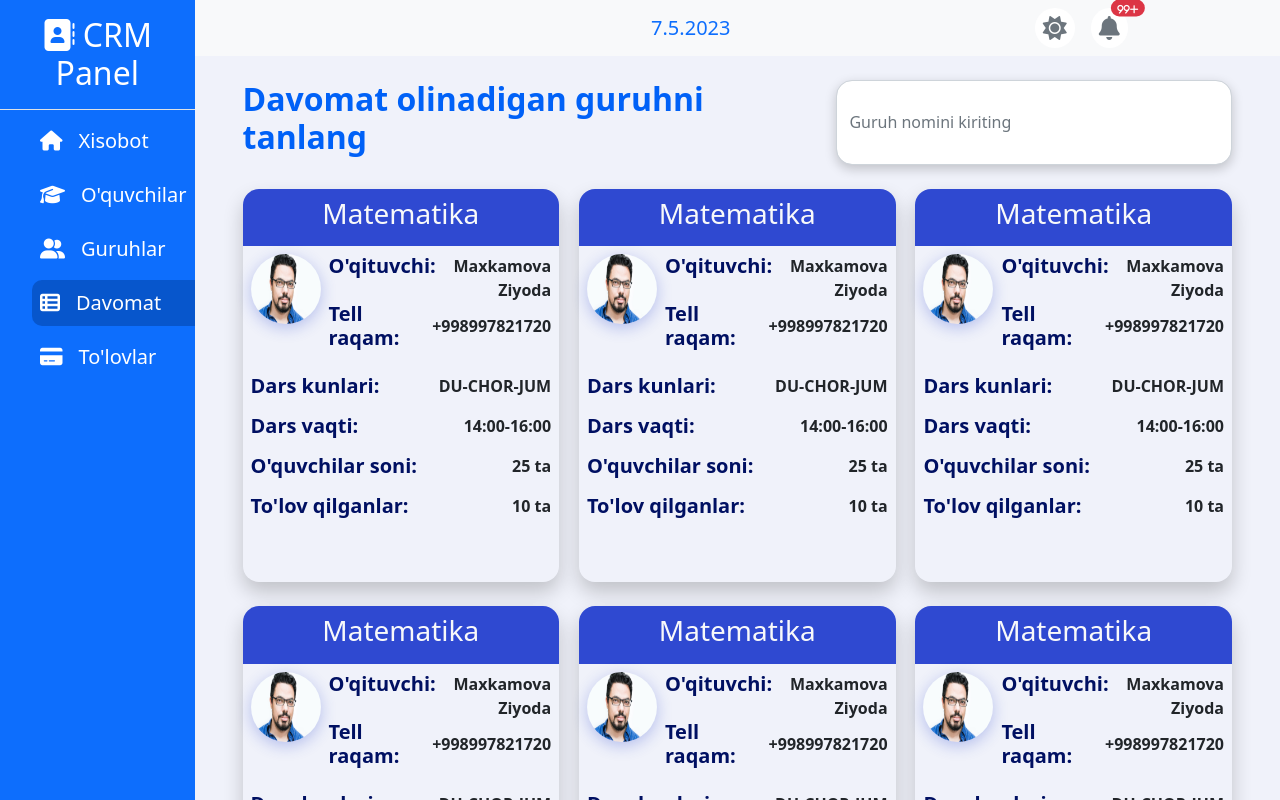
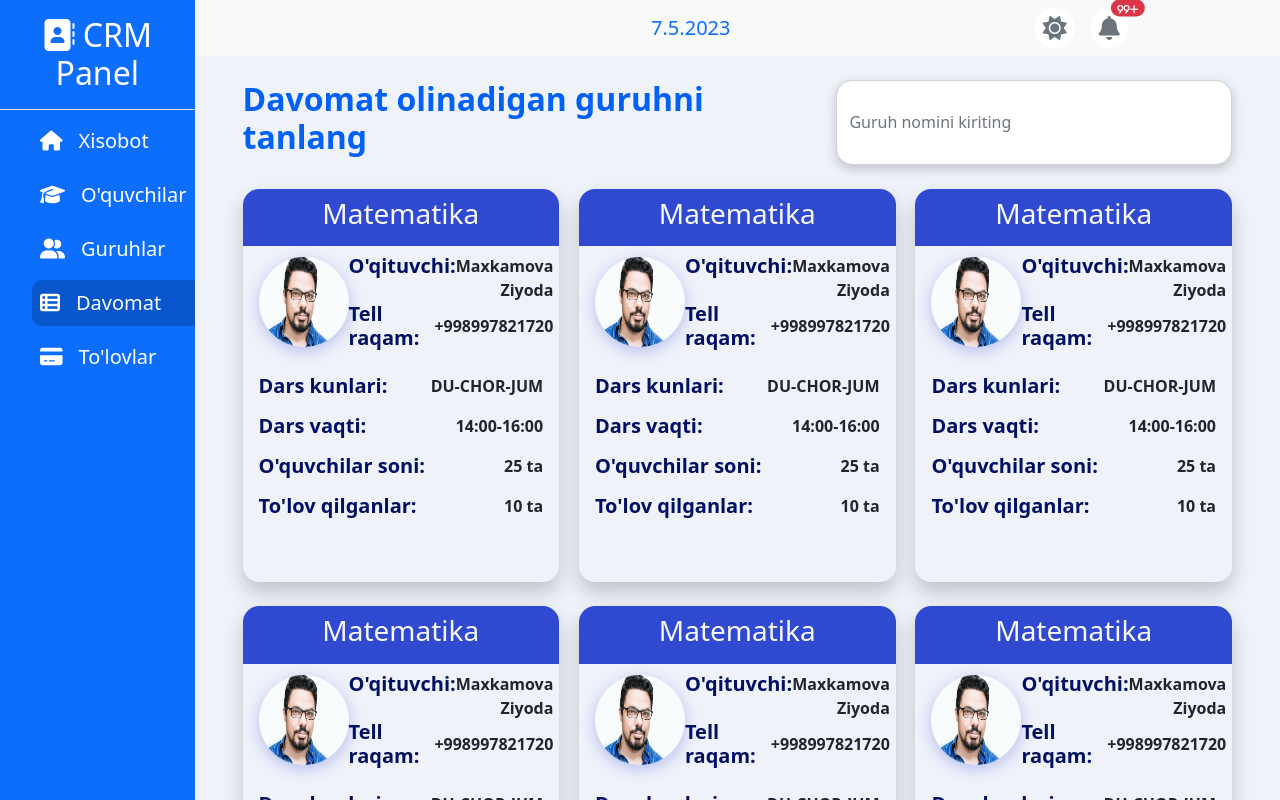
Before and after one commit to BahodirZIyodali/CRM, a React (Vite) app: page /attendance in a window 1280 px wide. Shown: the top 800 px of the page. Built offline with nearby package versions, Linux system fonts and the light colour scheme.

Commit message:
card lesson

```diff
--- a/src/components/CardLesson.jsx
+++ b/src/components/CardLesson.jsx
@@ -6,11 +6,11 @@ const CardLesson = () => {
       <div className="p-2 text-center text-light dv-card-header">
         <h3>Matematika</h3>
       </div>
-      <div className=" pt-2  ps-2 pe-2 pb-5 ">
-        <div className="d-flex pb-4 gap-2">
+      <div className=" pt-2  ps-3 pe-3 pb-5 ">
+        <div className="d-flex pb-4  justify-content-between align-items-center">
           <img src="/user.jpg" alt="user img" />
           <div>
-            <div className="d-flex justify-content-between ">
+            <div className="d-flex justify-content-between">
               <h5 className="m-0 fs-5 fw-bold card-p">O'qituvchi:</h5>
               <span>
                 <p className="m-0 text-end fs-6 fw-semibold">Maxkamova</p>
--- a/src/index.css
+++ b/src/index.css
@@ -58,8 +58,8 @@
 
 }
 .dv-card img{
-    width: 70px;
-    height: 70px;
+    width: 90px;
+    height: 90px;
     border-radius: 50%;
     background:  #C4C4C4;
     box-shadow: 0px 4px 15px rgba(47, 73, 209, 0.3);
--- a/src/pages/Davomat.jsx
+++ b/src/pages/Davomat.jsx
@@ -2,7 +2,6 @@ import React from 'react'
 import Sidebar from "../components/Sidebar";
 import CardLesson from "../components/CardLesson";
 import Navbar from "../components/Navbar";
-
 
 const Davomat = () => {
   return (
```
